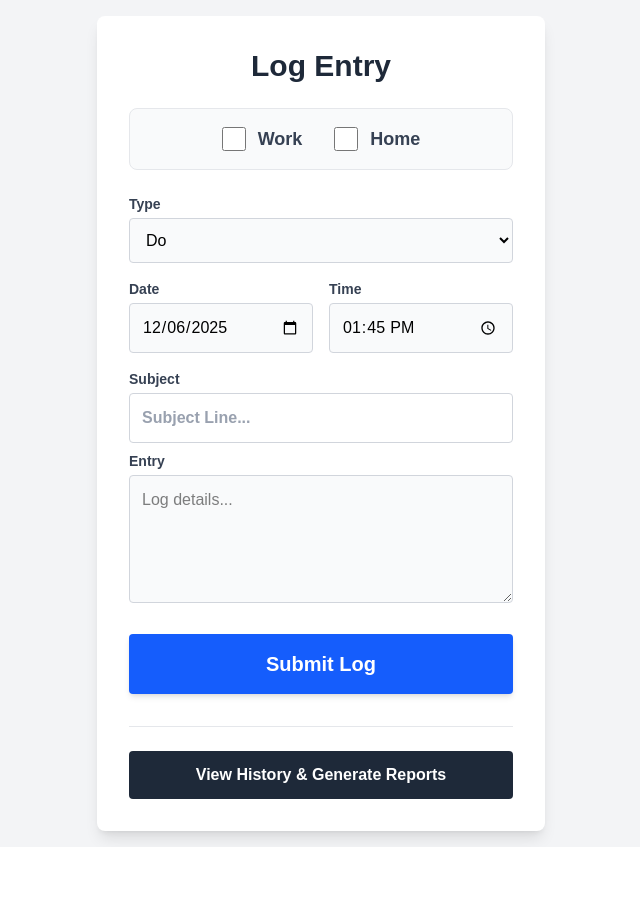
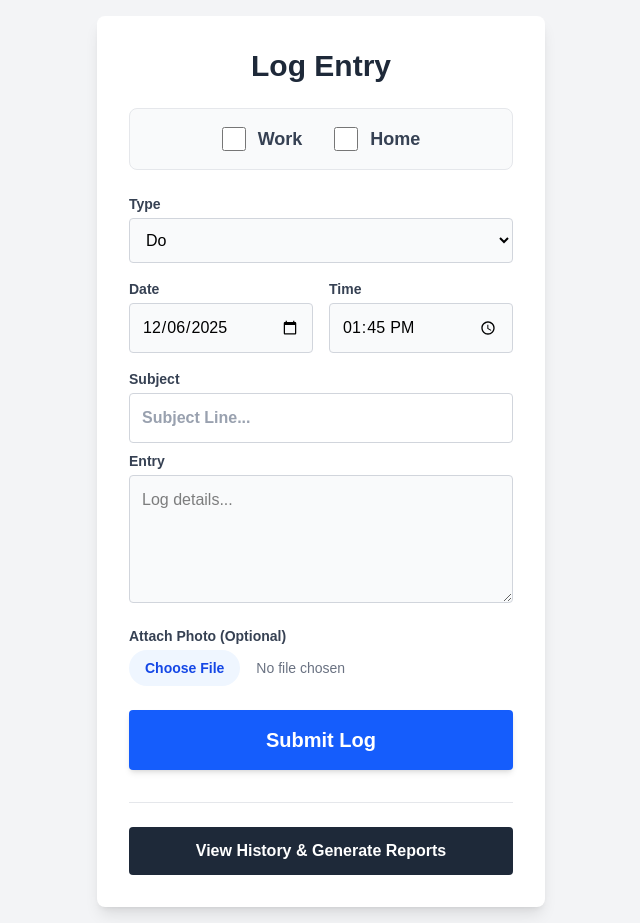
Before and after one commit to jamierush10-prog/daily-log-v2, a Next.js app: page / in a window 1280 px wide. Shown: the whole page, without its empty margins (319-959 px from the left). Before the commit the page ends 847 px from the top, so only its background shows below. Built offline with nearby package versions, Linux system fonts and the light colour scheme.

Commit message:
update photo

```diff
--- a/src/app/page.js
+++ b/src/app/page.js
@@ -1,11 +1,11 @@
 'use client';
 import { useState, useEffect } from 'react';
-import { db } from '../lib/firebase';
+import { db, storage } from '../lib/firebase'; // Added storage
 import { collection, addDoc } from 'firebase/firestore';
+import { ref, uploadBytes, getDownloadURL } from 'firebase/storage'; // Storage tools
 import Link from 'next/link';
 
 export default function Home() {
-  // --- FORM STATE ---
   const [type, setType] = useState('Do');
   const [isWork, setIsWork] = useState(false);
   const [isHome, setIsHome] = useState(false);
@@ -15,26 +15,23 @@ export default function Home() {
   const [time, setTime] = useState('');
   const [status, setStatus] = useState('');
 
-  // 1. Set Default Date/Time (Local Time)
+  // NEW: Image State
+  const [imageFile, setImageFile] = useState(null);
+
   useEffect(() => {
     const initDateTime = () => {
       const now = new Date();
       const year = now.getFullYear();
       const month = String(now.getMonth() + 1).padStart(2, '0');
       const day = String(now.getDate()).padStart(2, '0');
-      const localDate = `${year}-${month}-${day}`;
-
+      setDate(`${year}-${month}-${day}`);
       const hours = String(now.getHours()).padStart(2, '0');
       const minutes = String(now.getMinutes()).padStart(2, '0');
-      const localTime = `${hours}:${minutes}`;
-
-      setDate(localDate);
-      setTime(localTime);
+      setTime(`${hours}:${minutes}`);
     };
     initDateTime();
   }, []);
 
-  // 2. Submit Handler
   const handleSubmit = async () => {
     if (!entry) return;
 
@@ -48,21 +45,36 @@ export default function Home() {
     }
 
     setStatus('Saving...');
+
     try {
+      let imageUrl = null;
+
+      // 1. Upload Image if exists
+      if (imageFile) {
+        setStatus('Uploading Image...');
+        const uniqueName = `${Date.now()}-${imageFile.name}`;
+        const storageRef = ref(storage, `uploads/${uniqueName}`);
+        await uploadBytes(storageRef, imageFile);
+        imageUrl = await getDownloadURL(storageRef);
+      }
+
+      // 2. Save Log with Image URL
+      setStatus('Saving Log...');
       await addDoc(collection(db, "logs"), {
         type: type,
         categories: activeCategories,
         subject: subject,
         entry: entry,
+        imageUrl: imageUrl, // Save the link
         timestamp: `${date}T${time}`,
         dateString: date,
         createdAt: new Date()
       });
+
       setStatus('Saved!');
-      // Clear Form
       setEntry('');
       setSubject('');
-      // Reset status after 2 seconds
+      setImageFile(null); // Clear image
       setTimeout(() => setStatus(''), 2000);
     } catch (e) {
       console.error("Error: ", e);
@@ -76,30 +88,17 @@ export default function Home() {
 
         <h2 className="text-3xl font-bold mb-6 text-center text-gray-800">Log Entry</h2>
 
-        {/* Checkboxes */}
         <div className="flex justify-center gap-8 mb-6 p-4 bg-gray-50 rounded-lg border border-gray-200">
           <label className="flex items-center gap-3 cursor-pointer select-none">
-            <input
-              type="checkbox"
-              checked={isWork}
-              onChange={(e) => setIsWork(e.target.checked)}
-              className="w-6 h-6 accent-blue-600 rounded"
-            />
+            <input type="checkbox" checked={isWork} onChange={(e) => setIsWork(e.target.checked)} className="w-6 h-6 accent-blue-600 rounded"/>
             <span className="font-bold text-gray-700 text-lg">Work</span>
           </label>
-
           <label className="flex items-center gap-3 cursor-pointer select-none">
-            <input
-              type="checkbox"
-              checked={isHome}
-              onChange={(e) => setIsHome(e.target.checked)}
-              className="w-6 h-6 accent-green-600 rounded"
-            />
+            <input type="checkbox" checked={isHome} onChange={(e) => setIsHome(e.target.checked)} className="w-6 h-6 accent-green-600 rounded"/>
             <span className="font-bold text-gray-700 text-lg">Home</span>
           </label>
         </div>
 
-        {/* Type Selector */}
         <div className="mb-4">
           <label className="block text-sm font-bold text-gray-700 mb-1">Type</label>
           <select value={type} onChange={(e) => setType(e.target.value)} className="w-full p-3 border border-gray-300 rounded text-black bg-gray-50">
@@ -109,7 +108,6 @@ export default function Home() {
           </select>
         </div>
 
-        {/* Date & Time */}
         <div className="flex gap-4 mb-4">
           <div className="flex-1">
             <label className="block text-sm font-bold text-gray-700 mb-1">Date</label>
@@ -121,34 +119,36 @@ export default function Home() {
           </div>
         </div>
 
-        {/* Subject */}
         <div className="mb-2">
           <label className="block text-sm font-bold text-gray-700 mb-1">Subject</label>
-          <input
-            type="text"
-            value={subject}
-            onChange={(e) => setSubject(e.target.value)}
-            className="w-full p-3 border border-gray-300 rounded text-black font-bold placeholder-gray-400"
-            placeholder="Subject Line..."
-          />
+          <input type="text" value={subject} onChange={(e) => setSubject(e.target.value)} className="w-full p-3 border border-gray-300 rounded text-black font-bold placeholder-gray-400" placeholder="Subject Line..."/>
         </div>
 
-        {/* Entry Textarea */}
-        <div className="mb-6">
+        <div className="mb-4">
           <label className="block text-sm font-bold text-gray-700 mb-1">Entry</label>
           <textarea value={entry} onChange={(e) => setEntry(e.target.value)} className="w-full p-3 border border-gray-300 rounded h-32 text-black bg-gray-50" placeholder="Log details..."></textarea>
         </div>
 
-        {/* Single Submit Button */}
-        <button
-          onClick={handleSubmit}
-          className={`w-full py-4 rounded font-bold text-xl text-white transition-all shadow-md
-            ${status === 'Saved!' ? 'bg-green-600' : 'bg-blue-600 hover:bg-blue-700'}`}
-        >
+        {/* --- NEW IMAGE UPLOAD BUTTON --- */}
+        <div className="mb-6">
+          <label className="block text-sm font-bold text-gray-700 mb-1">Attach Photo (Optional)</label>
+          <input
+            type="file"
+            accept="image/*"
+            onChange={(e) => setImageFile(e.target.files[0])}
+            className="w-full text-sm text-gray-500
+              file:mr-4 file:py-2 file:px-4
+              file:rounded-full file:border-0
+              file:text-sm file:font-semibold
+              file:bg-blue-50 file:text-blue-700
+              hover:file:bg-blue-100"
+          />
+        </div>
+
+        <button onClick={handleSubmit} className={`w-full py-4 rounded font-bold text-xl text-white transition-all shadow-md ${status === 'Saved!' ? 'bg-green-600' : 'bg-blue-600 hover:bg-blue-700'}`}>
           {status ? status : "Submit Log"}
         </button>
 
-        {/* Link to Archive/History */}
         <div className="mt-8 pt-6 border-t border-gray-200">
           <Link href="/history">
             <button className="w-full bg-gray-800 text-white py-3 px-4 rounded font-bold hover:bg-black transition">
--- a/src/lib/firebase.js
+++ b/src/lib/firebase.js
@@ -1,10 +1,10 @@
-// Import the functions you need from the SDKs you need
 import { initializeApp } from "firebase/app";
-import { initializeFirestore } from "firebase/firestore"; // CHANGED THIS LINE
+import { getFirestore, initializeFirestore } from "firebase/firestore";
+import { getStorage } from "firebase/storage"; // NEW
 
 // Your web app's Firebase configuration
 const firebaseConfig = {
-  apiKey: "AIzaSy...", // KEEP YOUR REAL KEY HERE
+  apiKey: "AIzaSyA0hgDU75i7nENIWFodBeqvzvmZEOAVJqE",
   authDomain: "daily-log-james.firebaseapp.com",
   projectId: "daily-log-james",
   storageBucket: "daily-log-james.firebasestorage.app",
@@ -12,11 +12,12 @@ const firebaseConfig = {
   appId: "1:933698778128:web:767ec2d6f21564fc84c695"
 };
 
-// Initialize Firebase
 const app = initializeApp(firebaseConfig);
 
-// Initialize Firestore with FORCE LONG POLLING
-// This is the magic setting that fixes the "Saving..." freeze
+// Initialize Firestore
 export const db = initializeFirestore(app, {
   experimentalForceLongPolling: true,
 });
+
+// Initialize Storage
+export const storage = getStorage(app); // NEW
```
